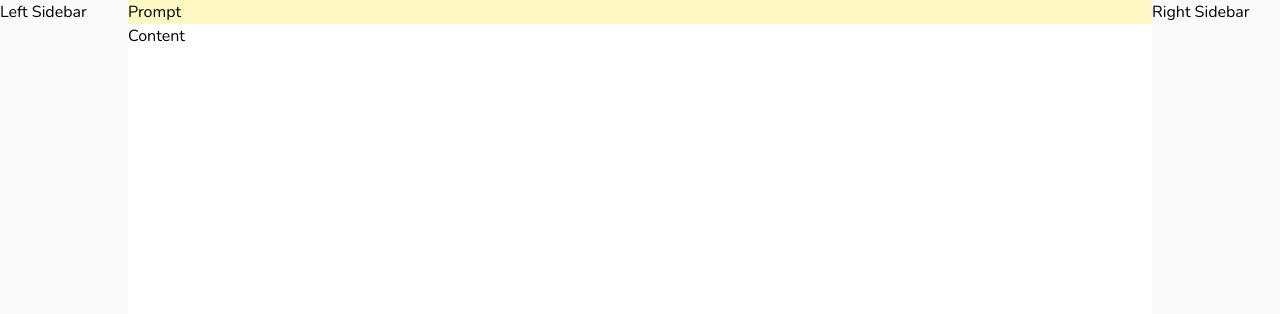
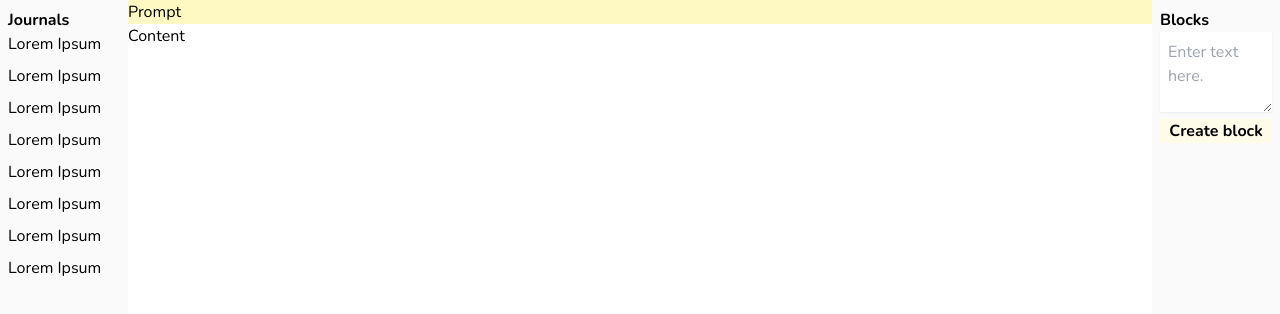
Before and after one commit to jordaz14/note-taking-react-app, a React (Vite) app in the folder client/: page / in a window 1280 px wide. Shown: the top 314 px of the page. Built offline with nearby package versions, Linux system fonts and the light colour scheme.

Commit message:
Create initial template for left & right sidebars

```diff
--- a/client/src/App.tsx
+++ b/client/src/App.tsx
@@ -2,8 +2,18 @@ function App() {
   return (
     <>
       <div className="flex font-nunito">
-        <nav id="sidebar-left" className="bg-neutral-50 w-[10%] h-screen font">
-          Left Sidebar
+        <nav id="sidebar-left" className="bg-neutral-50 w-[10%] h-screen p-2">
+          <h2 className="font-bold">Journals</h2>
+          <ul className="space-y-2">
+            <li>Lorem Ipsum</li>
+            <li>Lorem Ipsum</li>
+            <li>Lorem Ipsum</li>
+            <li>Lorem Ipsum</li>
+            <li>Lorem Ipsum</li>
+            <li>Lorem Ipsum</li>
+            <li>Lorem Ipsum</li>
+            <li>Lorem Ipsum</li>
+          </ul>
         </nav>
         <main className="flex-1">
           <div id="prompt" className="bg-yellow-100">
@@ -11,8 +21,23 @@ function App() {
           </div>
           <div id="content">Content</div>
         </main>
-        <section id="sidebar-right" className="bg-neutral-50 w-[10%] h-screen">
-          Right Sidebar
+        <section
+          id="sidebar-right"
+          className="bg-neutral-50 w-[10%] h-screen p-2"
+        >
+          <h2 className="font-bold">Blocks</h2>
+          <form>
+            <label>
+              <textarea
+                type="text"
+                className="w-full drop-shadow-sm h-20 p-2"
+                placeholder="Enter text here."
+              />
+            </label>
+            <button className="bg-yellow-50 hover:bg-yellow-100 w-full font-bold">
+              Create block
+            </button>
+          </form>
         </section>
       </div>
     </>
```
